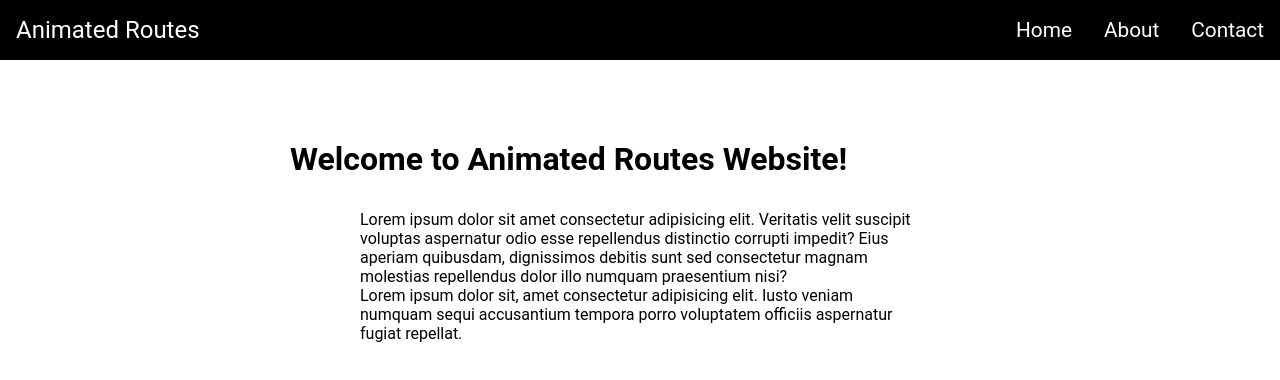
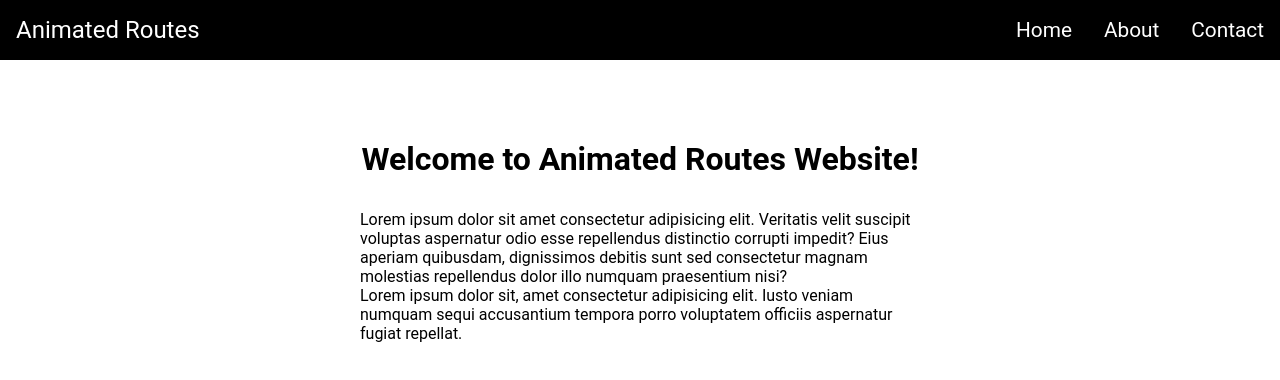
Before and after one commit to wojtek99955/framer-motion-routes-animation, a React (Create React App) app: page / in a window 1280 px wide. Shown: the top 380 px of the page. Built offline with nearby package versions, Linux system fonts and the light colour scheme.

Commit message:
Styles code refactor

```diff
--- /dev/null
+++ b/src/assets/atoms/Container.js
@@ -0,0 +1,5 @@
+import styled from "styled-components";
+
+export const Container = styled.div`
+  margin-top: 5rem;
+`;
--- /dev/null
+++ b/src/assets/atoms/Wrapper.js
@@ -0,0 +1,15 @@
+import styled from "styled-components";
+
+export const Wrapper = styled.div`
+  max-width: 700px;
+  margin: auto;
+  h1 {
+    margin-bottom: 2rem;
+    text-align: center;
+  }
+  p {
+    width: 80%;
+
+    margin: auto;
+  }
+`;
--- a/src/components/About.js
+++ b/src/components/About/About.js
@@ -1,22 +1,6 @@
 import { motion } from "framer-motion";
-import styled from "styled-components";
-
-const Container = styled.div`
-  margin-top: 5rem;
-`;
-const Wrapper = styled.div`
-  max-width: 700px;
-  margin: auto;
-  h1 {
-    margin-bottom: 2rem;
-    text-align: center;
-  }
-  p {
-    width: 80%;
-
-    margin: auto;
-  }
-`;
+import { Wrapper } from "../../assets/atoms/Wrapper";
+import { Container } from "../../assets/atoms/Container";
 
 function About() {
   const aboutVariants = {
--- a/src/components/Contact.js
+++ b/src/components/Contact.js
@@ -1,21 +1,9 @@
 import { motion } from "framer-motion";
 import styled from "styled-components";
+import { Container } from "../assets/atoms/Container";
+import { Wrapper } from "../assets/atoms/Wrapper";
 
-const Container = styled.div`
-  margin-top: 5rem;
-`;
-const Wrapper = styled.div`
-  max-width: 700px;
-  margin: auto;
-  h1 {
-    margin-bottom: 2rem;
-    text-align: center;
-  }
-  p {
-    width: 80%;
-
-    margin: auto;
-  }
+const StyledWrapper = styled(Wrapper)`
   textarea {
     margin: 2rem 0;
     width: 100%;
@@ -55,7 +43,7 @@ function Contact() {
       animate="visible"
       exit="exit"
     >
-      <Wrapper>
+      <StyledWrapper>
         <h1>Contact us!</h1>
         <p>
           {" "}
@@ -67,7 +55,7 @@ function Contact() {
         </p>
         <textarea name="" id="" cols="30" rows="10"></textarea>
         <button>Send!</button>
-      </Wrapper>
+      </StyledWrapper>
     </Container>
   );
 }
--- a/src/components/Home.js
+++ b/src/components/Home/Home.js
@@ -1,22 +1,6 @@
-import styled from "styled-components";
 import { motion } from "framer-motion";
-
-const Container = styled.div`
-  margin-top: 5rem;
-  position: relative;
-`;
-const Wrapper = styled.div`
-  max-width: 700px;
-  margin: auto;
-  h1 {
-    margin-bottom: 2rem;
-  }
-  p {
-    width: 80%;
-
-    margin: auto;
-  }
-`;
+import { Wrapper } from "../../assets/atoms/Wrapper";
+import { Container } from "../../assets/atoms/Container";
 
 function Home() {
   const homeVariants = {
```
Also changed, not shown: src/App.js (+3 -4 lines), src/components/Header/Header.js (renamed from src/components/Header.js).
